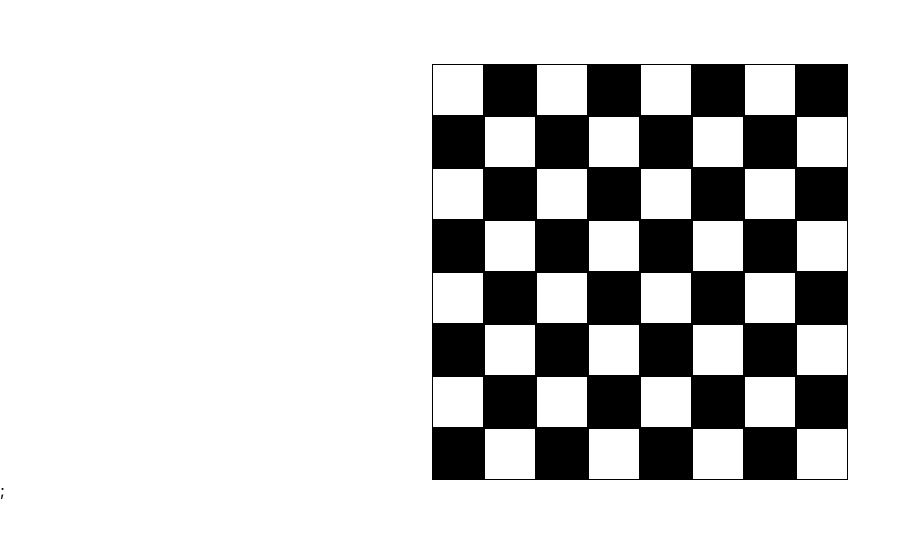
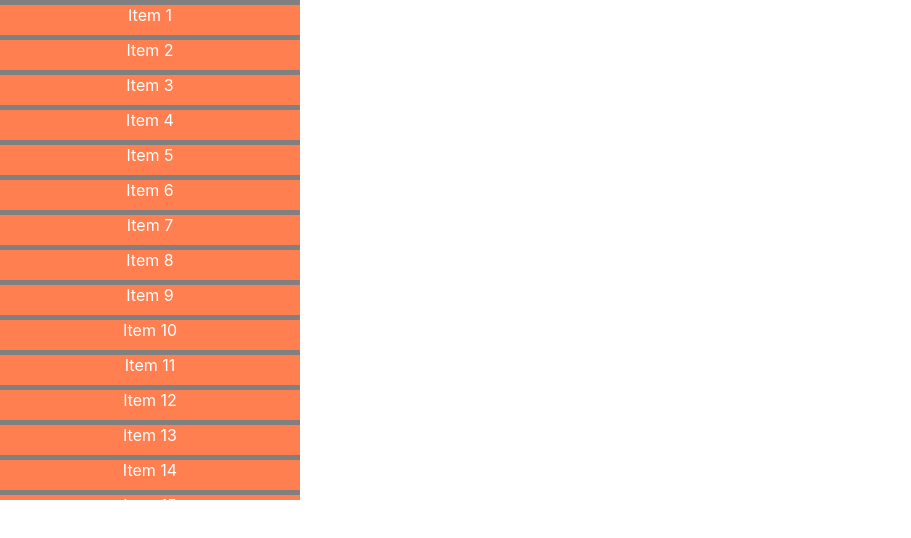
Before and after one commit to bsarthak1803/react-components, a React (Create React App) app: page / in a window 1280 px wide. Shown: the top 538 px of the page, without its empty margins (0-911 px from the left). Built offline with nearby package versions, Linux system fonts and the light colour scheme.

Commit message:
virtualised list

```diff
--- a/src/App.js
+++ b/src/App.js
@@ -9,49 +9,54 @@ import React, { useState, useEffect } from "react";
 // import ShoppingList from "./Components/ShoppingList/ShoppingList";
 // import NestedComments from "./Components/NestedComments/NestedComments";
 // import commentData from "./utils/commentData.json";
-import ChessBoard from "./Components/ChessBoard/ChessBoard.jsx";
+// import ChessBoard from "./Components/ChessBoard/ChessBoard.jsx";
+import VirtualizedList from "./Components/VirtualizedList/VirtualizedList.jsx";
 
 import { createData } from "./utils/data.js";
 
 const data = createData();
 
+const list = Array.from({ length: 1000 }, (_, index) => {
+  return index + 1;
+});
+
 const App = () => {
-  const [chessData, setChessData] = useState(data);
+  // const [chessData, setChessData] = useState(data);
 
-  const handleClick = (row, col) => {
-    let possibleDest;
-    //top-left
-    if (row - 2 >= 0 && col - 1 >= 0) possibleDest = [row - 2, col - 1];
-    //top-right
-    else if (row - 2 >= 0 && col + 1 <= 7) possibleDest = [row - 2, col + 1];
-    //bottom-left
-    else if (row + 2 <= 7 && col - 1 >= 0) possibleDest = [row + 2, col - 1];
-    //bottom-right
-    else if (row + 2 <= 7 && col + 1 <= 7) possibleDest = [row + 2, col + 1];
-    //right-down
-    else if (row + 1 <= 7 && col + 2 <= 7) possibleDest = [row + 1, col + 2];
-    //right-up
-    else if (row - 1 >= 0 && col + 2 <= 7) possibleDest = [row - 1, col + 2];
-    //left-down
-    else if (row + 1 <= 7 && col - 2 >= 0) possibleDest = [row + 1, col - 2];
-    //left-up
-    else if (row - 1 >= 0 && col - 2 >= 0) possibleDest = [row - 1, col - 2];
-    else possibleDest = [row, col]; //if nothing is valid then highlight same row and col
+  // const handleClick = (row, col) => {
+  //   let possibleDest;
+  //   //top-left
+  //   if (row - 2 >= 0 && col - 1 >= 0) possibleDest = [row - 2, col - 1];
+  //   //top-right
+  //   else if (row - 2 >= 0 && col + 1 <= 7) possibleDest = [row - 2, col + 1];
+  //   //bottom-left
+  //   else if (row + 2 <= 7 && col - 1 >= 0) possibleDest = [row + 2, col - 1];
+  //   //bottom-right
+  //   else if (row + 2 <= 7 && col + 1 <= 7) possibleDest = [row + 2, col + 1];
+  //   //right-down
+  //   else if (row + 1 <= 7 && col + 2 <= 7) possibleDest = [row + 1, col + 2];
+  //   //right-up
+  //   else if (row - 1 >= 0 && col + 2 <= 7) possibleDest = [row - 1, col + 2];
+  //   //left-down
+  //   else if (row + 1 <= 7 && col - 2 >= 0) possibleDest = [row + 1, col - 2];
+  //   //left-up
+  //   else if (row - 1 >= 0 && col - 2 >= 0) possibleDest = [row - 1, col - 2];
+  //   else possibleDest = [row, col]; //if nothing is valid then highlight same row and col
 
-    if (possibleDest.length > 0) {
-      let data = [...chessData];
-      data.forEach((rowArr) => {
-        rowArr.forEach((chessObj) => {
-          if (
-            chessObj.rowNum === possibleDest[0] &&
-            chessObj.colNum === possibleDest[1]
-          )
-            chessObj.color = "red";
-        });
-      });
-      setChessData(data);
-    }
-  };
+  //   if (possibleDest.length > 0) {
+  //     let data = [...chessData];
+  //     data.forEach((rowArr) => {
+  //       rowArr.forEach((chessObj) => {
+  //         if (
+  //           chessObj.rowNum === possibleDest[0] &&
+  //           chessObj.colNum === possibleDest[1]
+  //         )
+  //           chessObj.color = "red";
+  //       });
+  //     });
+  //     setChessData(data);
+  //   }
+  // };
 
   return (
     <>
@@ -70,7 +75,8 @@ const App = () => {
         onEdit={() => {}}
         onDelete={() => {}}
       /> */}
-      <ChessBoard data={chessData} handleClick={handleClick} />;
+      {/* <ChessBoard data={chessData} handleClick={handleClick} />; */}
+      <VirtualizedList data={list} height={500} width={300} itemHeight={35} />
     </>
   );
 };
--- a/src/Components/VirtualizedList/VirtualizedList.jsx
+++ b/src/Components/VirtualizedList/VirtualizedList.jsx
@@ -1,7 +1,57 @@
-import React from "react";
+import React, { useState, useEffect } from "react";
 
-const VirtualizedList = () => {
-  return <div>VirtualizedList</div>;
+const VirtualizedList = ({ data, height, width, itemHeight }) => {
+  const [indices, setIndices] = useState([0, Math.floor(height / itemHeight)]);
+  const visibleList = data.slice(indices[0], indices[1] + 1);
+
+  const handleScroll = (e) => {
+    const { scrollTop } = e.target;
+    const newStartIndex = Math.floor(scrollTop / itemHeight);
+    const newEndIndex = newStartIndex + Math.floor(height / itemHeight);
+    setIndices([newStartIndex, newEndIndex]);
+  };
+
+  return (
+    <main
+      className="main-container"
+      style={{
+        height: height,
+        width: width,
+        backgroundColor: "grey",
+        overflow: "auto",
+      }}
+      onScroll={handleScroll} //scroll on the main container
+    >
+      <section
+        className="list"
+        style={{
+          height: data.length * itemHeight, //complete list length
+          position: "relative",
+        }}
+      >
+        {visibleList.map((listItem, index) => {
+          return (
+            <section
+              className="list-item"
+              key={index}
+              style={{
+                height: itemHeight,
+                backgroundColor: "coral",
+                borderTop: "5px solid grey",
+                color: "white",
+                textAlign: "center",
+                position: "absolute",
+                top: (indices[0] + index) * itemHeight,
+                width: "100%",
+              }}
+            >
+              {`Item ${listItem}`}
+            </section>
+          );
+        })}
+      </section>
+    </main>
+  );
 };
 
 export default VirtualizedList;
```
